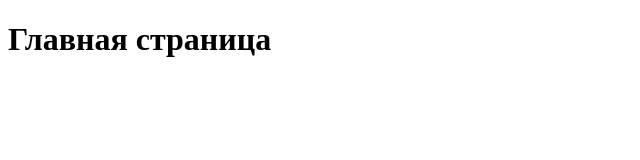
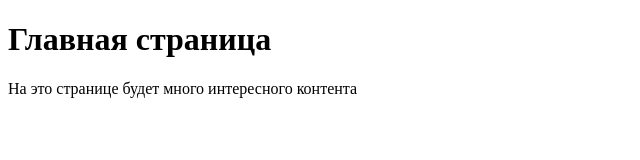
Before and after one commit to reatixx/git-htmlacademy, a plain HTML site: page index.html in a window 1280 px wide. Shown: the whole page, without its empty margins (0-640 px from the left). Drawn offline with Linux system fonts and the light colour scheme.

Commit message:
feat: added a paragraph with text to the file index.html

```diff
--- a/index.html
+++ b/index.html
@@ -7,5 +7,6 @@
 </head>
 <body>
   <h1>Главная страница</h1>
+  <p>На это странице будет много интересного контента</p>
 </body>
 </html>
```
